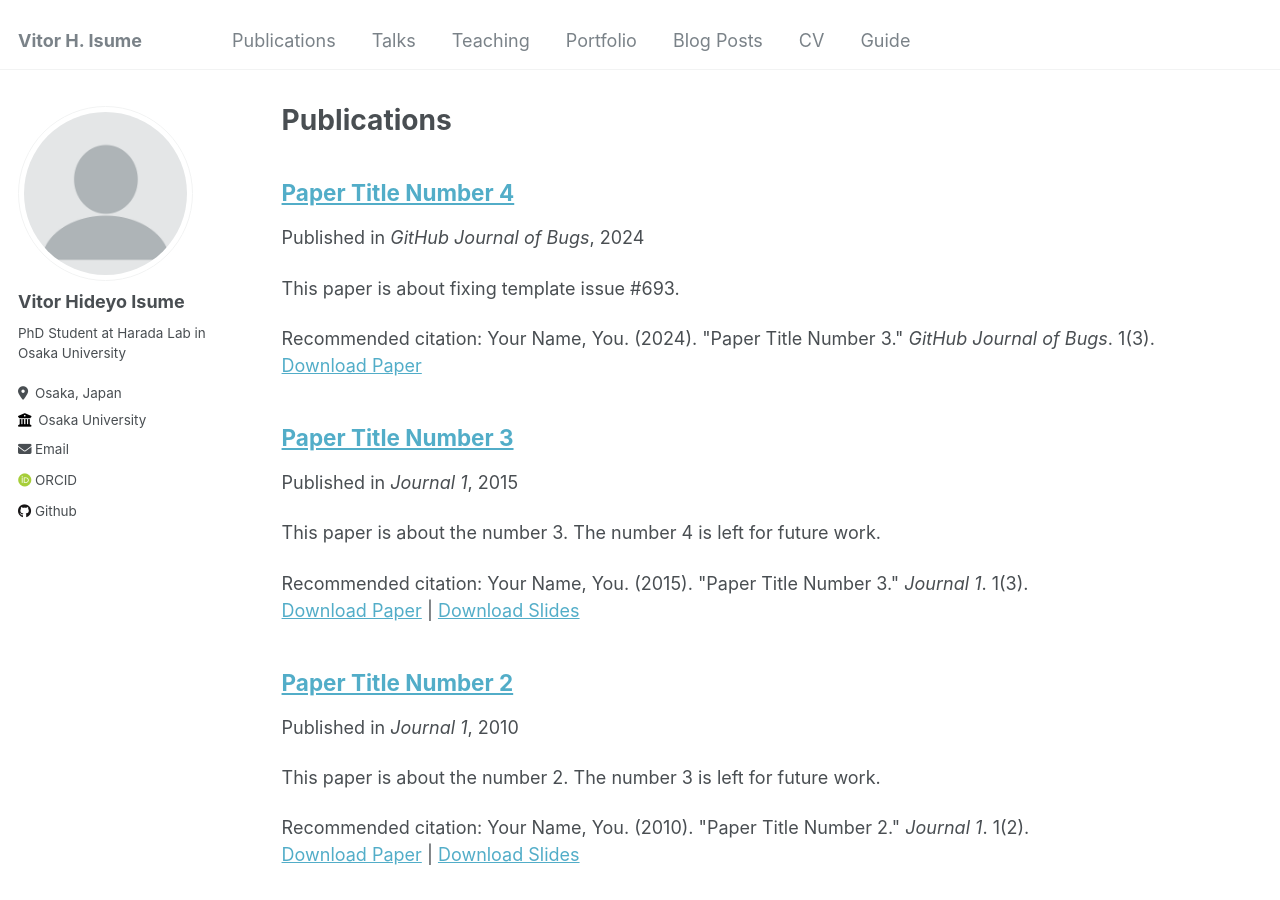
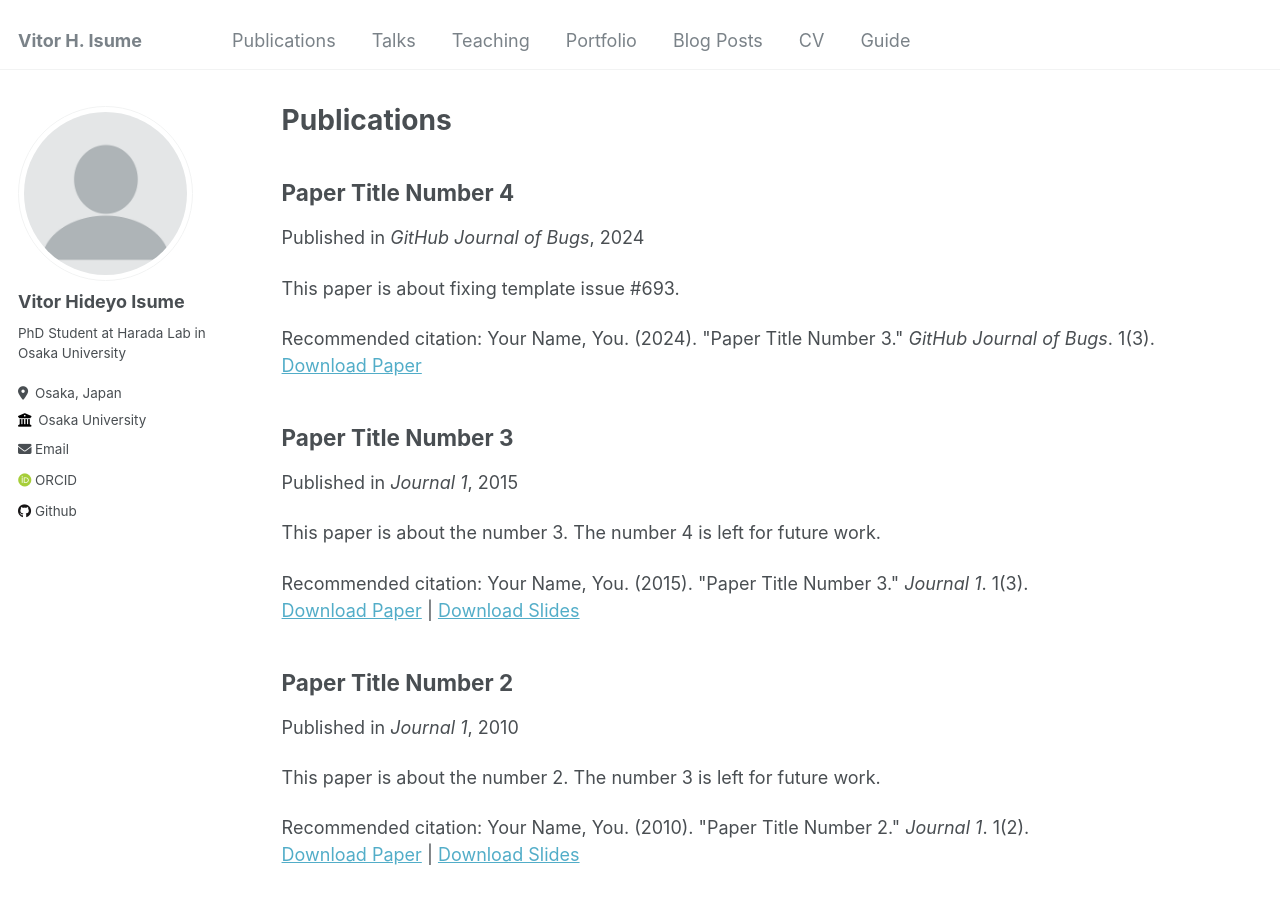
Before and after one commit to v-isume/v-isume.github.io, a Jekyll site: the page built from _pages/publications.md, in a window 1280 px wide and 900 px high. Built offline with Jekyll 4.4.1, drawn with Linux system fonts in a browser that asks for light colours; some web fonts are replaced.

Commit message:
Update archive-single.html

```diff
--- a/_includes/archive-single.html
+++ b/_includes/archive-single.html
@@ -26,13 +26,7 @@
       </div>
     {% endif %}
 
-    <h2 class="archive__item-title" itemprop="headline">
-      {% if post.link %}
-        <a href="{{ post.link }}">{{ title }}</a> <a href="{{ base_path }}{{ post.url }}" rel="permalink"><i class="fa fa-link" aria-hidden="true" title="permalink"></i><span class="sr-only">Permalink</span></a>
-      {% else %}
-        <a href="{{ base_path }}{{ post.url }}" rel="permalink">{{ title }}</a>
-      {% endif %}
-    </h2>
+    <h2 class="archive__item-title" itemprop="headline">{% if post.collection == 'publications' %} {{ title }} {% elsif post.link %} <a href="{{ post.link }}">{{ title }}</a> <a href="{{ base_path }}{{ post.url }}" rel="permalink"><i class="fa fa-link" aria-hidden="true" title="permalink"></i><span class="sr-only">Permalink</span></a> {% else %} <a href="{{ base_path }}{{ post.url }}" rel="permalink">{{ title }}</a> {% endif %} </h2>
 
     {% if post.read_time %}
       <p class="page__meta"><i class="fa fa-clock-o" aria-hidden="true"></i> {% include read-time.html %}</p>
```
